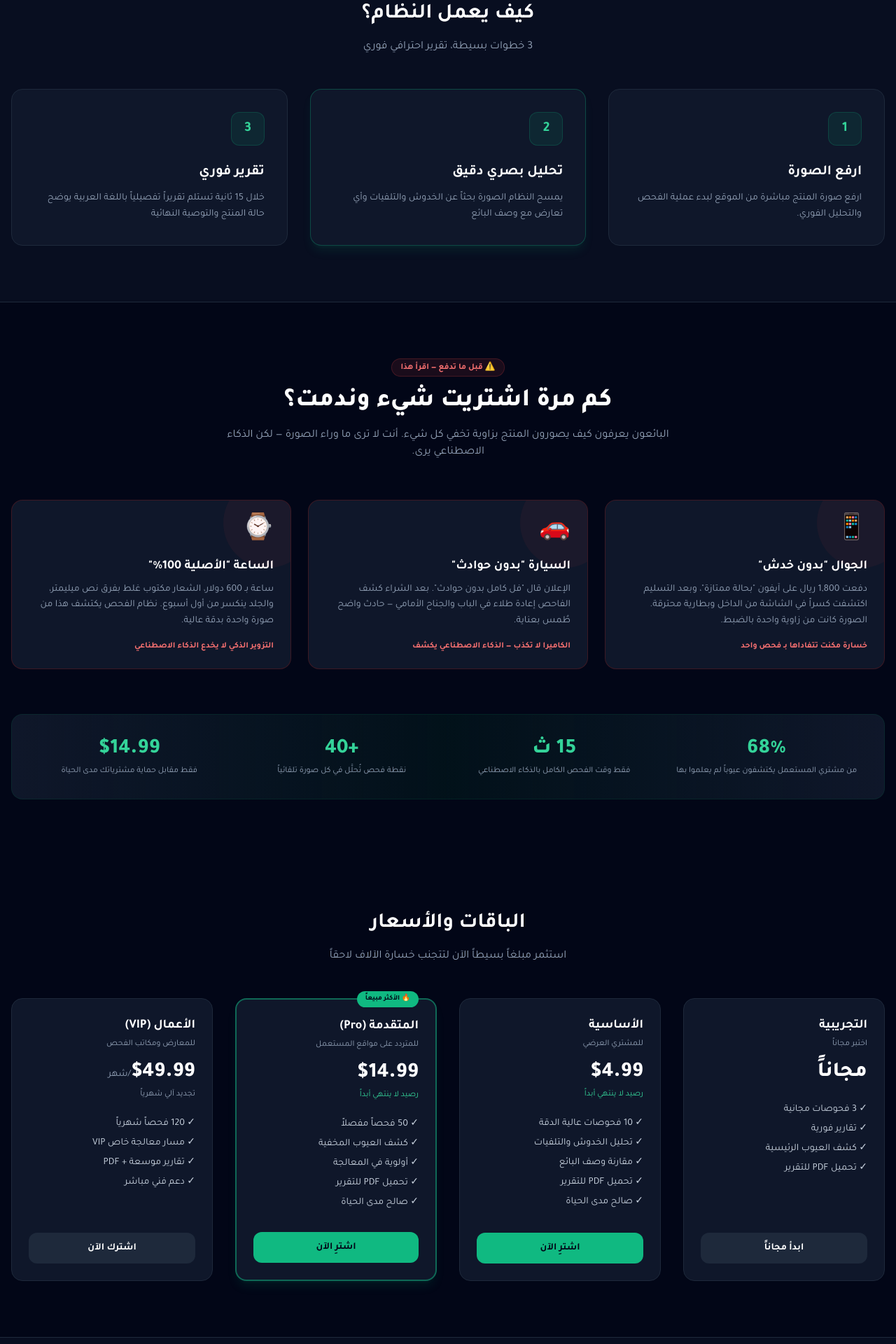
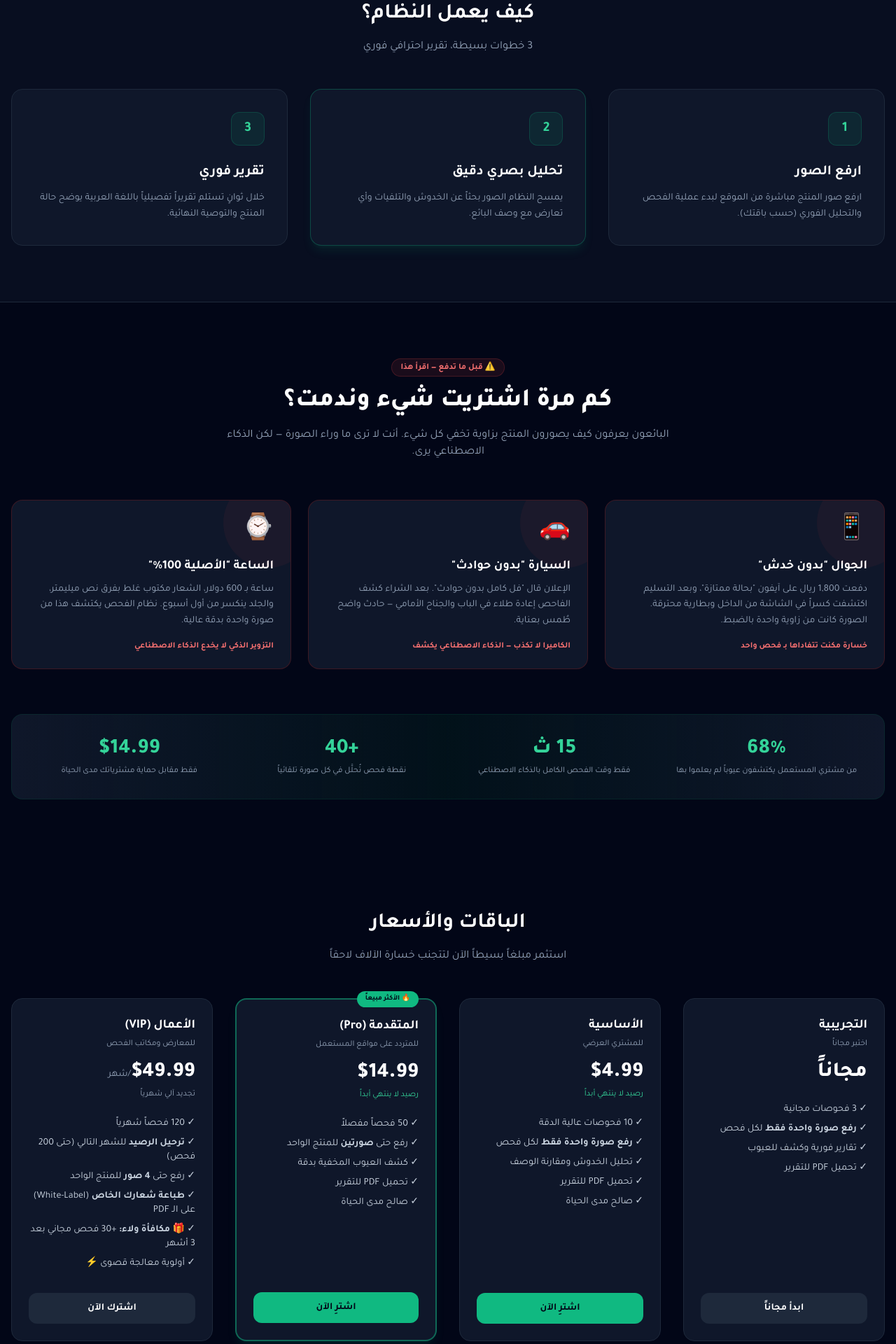
Before and after one commit to muhannadd0594-s/ai-inspector-2, a Flask app: page / in a window 1280 px wide. Shown: the part 920-2840 px from the top of the page at 70% size. Run offline with Flask 3, Linux system fonts and the light colour scheme; some libraries are stand-ins or nearby versions.

Commit message:
Update index.html

```diff
--- a/templates/index.html
+++ b/templates/index.html
@@ -61,6 +61,7 @@
 
 <!-- ─── Hidden logo data for PDF ─── -->
 <span id="logo-b64-store">ضع_كود_Base64_الخاص_بالشعار_هنا</span>
+
 <!-- ════════════════════════════════════════════
      MODALS
 ════════════════════════════════════════════ -->
@@ -210,7 +211,7 @@
     <span class="bg-gradient-to-r from-emerald-400 to-teal-300 bg-clip-text text-transparent">بدقة الخبراء وفي ثوانٍ</span>
   </h1>
   <p class="text-lg text-slate-400 max-w-2xl mx-auto mb-10">
-    ارفع صورة المنتج مع وصف قصير، وسيرسل نظامنا تقريراً تشخيصياً احترافياً فورياً.
+    ارفع صور المنتج مع وصف قصير، وسيرسل نظامنا تقريراً تشخيصياً احترافياً فورياً.
   </p>
 
   <!-- Upload Form -->
@@ -230,9 +231,13 @@
     </div>
 
     <div class="mb-4">
-      <label class="text-sm text-slate-400 block mb-1">صورة المنتج <span class="text-emerald-400">*</span></label>
+      <div class="flex justify-between items-end mb-1">
+        <label class="text-sm text-slate-400 block">صور المنتج <span class="text-emerald-400">*</span></label>
+        <span id="photo-limit-msg" class="text-xs text-slate-500">الحد الأقصى للصور: 1</span>
+      </div>
       <input id="upload-image" type="file" accept="image/*"
              class="w-full bg-slate-800 border border-slate-700 rounded-lg px-4 py-2.5 text-sm text-slate-300 file:mr-3 file:py-1 file:px-3 file:rounded file:border-0 file:text-xs file:font-semibold file:bg-emerald-500 file:text-slate-950 cursor-pointer">
+      <div id="cost-preview" class="hidden mt-2 text-xs font-semibold text-emerald-400"></div>
     </div>
 
     <button id="upload-btn" onclick="submitUpload()"
@@ -272,18 +277,18 @@
     <div class="grid grid-cols-1 md:grid-cols-3 gap-8">
       <div class="bg-slate-900 p-8 rounded-2xl border border-slate-800">
         <div class="w-12 h-12 bg-emerald-500/10 text-emerald-400 rounded-xl flex items-center justify-center font-bold text-xl mb-6 border border-emerald-500/20">1</div>
-        <h3 class="text-xl font-bold text-white mb-3">ارفع الصورة</h3>
-        <p class="text-slate-400 text-sm leading-relaxed">ارفع صورة المنتج مباشرة من الموقع لبدء عملية الفحص والتحليل الفوري.</p>
+        <h3 class="text-xl font-bold text-white mb-3">ارفع الصور</h3>
+        <p class="text-slate-400 text-sm leading-relaxed">ارفع صور المنتج مباشرة من الموقع لبدء عملية الفحص والتحليل الفوري (حسب باقتك).</p>
       </div>
       <div class="bg-slate-900 p-8 rounded-2xl border border-emerald-500/30 shadow-lg shadow-emerald-500/10">
         <div class="w-12 h-12 bg-emerald-500/10 text-emerald-400 rounded-xl flex items-center justify-center font-bold text-xl mb-6 border border-emerald-500/20">2</div>
         <h3 class="text-xl font-bold text-white mb-3">تحليل بصري دقيق</h3>
-        <p class="text-slate-400 text-sm leading-relaxed">يمسح النظام الصورة بحثاً عن الخدوش والتلفيات وأي تعارض مع وصف البائع</p>
+        <p class="text-slate-400 text-sm leading-relaxed">يمسح النظام الصور بحثاً عن الخدوش والتلفيات وأي تعارض مع وصف البائع.</p>
       </div>
       <div class="bg-slate-900 p-8 rounded-2xl border border-slate-800">
         <div class="w-12 h-12 bg-emerald-500/10 text-emerald-400 rounded-xl flex items-center justify-center font-bold text-xl mb-6 border border-emerald-500/20">3</div>
         <h3 class="text-xl font-bold text-white mb-3">تقرير فوري</h3>
-        <p class="text-slate-400 text-sm leading-relaxed">خلال 15 ثانية تستلم تقريراً تفصيلياً باللغة العربية يوضح حالة المنتج والتوصية النهائية</p>
+        <p class="text-slate-400 text-sm leading-relaxed">خلال ثوانٍ تستلم تقريراً تفصيلياً باللغة العربية يوضح حالة المنتج والتوصية النهائية.</p>
       </div>
     </div>
   </div>
@@ -365,8 +370,8 @@
         <div class="text-3xl font-extrabold text-white mb-6">مجاناً</div>
         <ul class="space-y-2 text-sm text-slate-300 mb-8">
           <li>✓ 3 فحوصات مجانية</li>
-          <li>✓ تقارير فورية</li>
-          <li>✓ كشف العيوب الرئيسية</li>
+          <li>✓ <strong>رفع صورة واحدة فقط</strong> لكل فحص</li>
+          <li>✓ تقارير فورية وكشف للعيوب</li>
           <li>✓ تحميل PDF للتقرير</li>
         </ul>
       </div>
@@ -385,8 +390,8 @@
         <p class="text-xs text-emerald-400 mb-6">رصيد لا ينتهي أبداً</p>
         <ul class="space-y-2 text-sm text-slate-300 mb-8">
           <li>✓ 10 فحوصات عالية الدقة</li>
-          <li>✓ تحليل الخدوش والتلفيات</li>
-          <li>✓ مقارنة وصف البائع</li>
+          <li>✓ <strong>رفع صورة واحدة فقط</strong> لكل فحص</li>
+          <li>✓ تحليل الخدوش ومقارنة الوصف</li>
           <li>✓ تحميل PDF للتقرير</li>
           <li>✓ صالح مدى الحياة</li>
         </ul>
@@ -407,8 +412,8 @@
         <p class="text-xs text-emerald-400 mb-6">رصيد لا ينتهي أبداً</p>
         <ul class="space-y-2 text-sm text-slate-300 mb-8">
   <li>✓ 50 فحصاً مفصلاً</li>
-          <li>✓ كشف العيوب المخفية</li>
-          <li>✓ أولوية في المعالجة</li>
+  <li>✓ رفع حتى <strong>صورتين</strong> للمنتج الواحد</li>
+  <li>✓ كشف العيوب المخفية بدقة</li>
   <li>✓ تحميل PDF للتقرير</li>
   <li>✓ صالح مدى الحياة</li>
 </ul>
@@ -428,9 +433,11 @@
         <p class="text-xs text-slate-400 mb-6">تجديد آلي شهرياً</p>
        <ul class="space-y-2 text-sm text-slate-300 mb-8">
   <li>✓ 120 فحصاً شهرياً</li>
-          <li>✓ مسار معالجة خاص VIP</li>
-          <li>✓ تقارير موسعة + PDF</li>
-          <li>✓ دعم فني مباشر</li>
+  <li>✓ <strong>ترحيل الرصيد</strong> للشهر التالي (حتى 200 فحص)</li>
+  <li>✓ رفع حتى <strong>4 صور</strong> للمنتج الواحد</li>
+  <li>✓ <strong>طباعة شعارك الخاص</strong> (White-Label) على الـ PDF</li>
+  <li>✓ <strong>🎁 مكافأة ولاء:</strong> +30 فحص مجاني بعد 3 أشهر</li>
+  <li>✓ أولوية معالجة قصوى ⚡</li>
 </ul>
       </div>
       <a href="https://ainspector.lemonsqueezy.com/checkout/buy/ceff30c8-9ba9-4c2a-bfb8-0cd520a9c072"
@@ -448,27 +455,47 @@
   <div class="max-w-4xl mx-auto px-4">
     <div class="text-center mb-12">
       <h2 class="text-3xl font-bold text-white mb-4">الأسئلة الشائعة</h2>
-      <p class="text-slate-400">كل ما تحتاج معرفته عن طريقة الفحص والرصيد وسياسة الاستخدام</p>
+      <p class="text-slate-400">كل ما تحتاج معرفته عن طريقة الفحص، الرصيد، ورفع الصور المتعددة</p>
     </div>
     <div class="space-y-4">
 
      <details class="group bg-slate-900 border border-slate-800 rounded-xl p-5 open:border-emerald-500/40">
   <summary class="flex items-center justify-between cursor-pointer text-white font-bold list-none">
-          <span>كيف يتم الفحص؟</span>
+    <span>هل يمكنني رفع أكثر من صورة للمنتج الواحد؟</span>
     <span class="text-emerald-400 text-xl group-open:rotate-45 transition-transform">+</span>
   </summary>
   <p class="text-slate-400 text-sm leading-relaxed mt-3">
-          ترفع صورة المنتج مع وصف مختصر (اختياري) عبر النموذج في الأعلى، ويقوم نظام الذكاء الاصطناعي بتحليل الصورة بحثاً عن الخدوش والتلفيات وأي تعارض مع وصف البائع، ثم يصدر تقريراً مفصلاً باللغة العربية خلال ثوانٍ معدودة. يمكنك بعدها تحميل التقرير بصيغة PDF مباشرة.
+    نعم، تتيح لك باقة (Pro) رفع حتى صورتين للمنتج، بينما تتيح لك باقة الأعمال (VIP) رفع حتى 4 صور لنفس المنتج لفحصه من عدة زوايا مختلفة وزيادة دقة التقرير.
   </p>
 </details>
 
       <details class="group bg-slate-900 border border-slate-800 rounded-xl p-5 open:border-emerald-500/40">
         <summary class="flex items-center justify-between cursor-pointer text-white font-bold list-none">
-          <span>كيف يعمل نظام الرصيد؟</span>
+          <span>ما هي ميزة ترحيل الرصيد لباقة الأعمال (VIP)؟</span>
           <span class="text-emerald-400 text-xl group-open:rotate-45 transition-transform">+</span>
         </summary>
         <p class="text-slate-400 text-sm leading-relaxed mt-3">
-          كل بريد إلكتروني يحصل تلقائياً على 3 فحوصات مجانية عند أول استخدام. بعد نفاد الرصيد المجاني، يمكنك شراء إحدى الباقات (الأساسية أو المتقدمة Pro أو VIP) ليُضاف الرصيد إلى حسابك فوراً. رصيد الباقات الأساسية والمتقدمة لا ينتهي أبداً، بينما تتجدد باقة VIP شهرياً.
+          إذا لم تستهلك كامل رصيدك الشهري في باقة VIP، سيتم ترحيل الرصيد المتبقي للشهر التالي تلقائياً بحد أقصى 200 فحص، وذلك طالما أن اشتراكك الشهري نشط. في حال إلغاء الاشتراك، يعود الرصيد إلى الصفر بنهاية الفترة.
+        </p>
+      </details>
+
+      <details class="group bg-slate-900 border border-slate-800 rounded-xl p-5 open:border-emerald-500/40">
+        <summary class="flex items-center justify-between cursor-pointer text-white font-bold list-none">
+          <span>هل يمكنني تخصيص تقرير PDF بشعار متجري؟</span>
+          <span class="text-emerald-400 text-xl group-open:rotate-45 transition-transform">+</span>
+        </summary>
+        <p class="text-slate-400 text-sm leading-relaxed mt-3">
+          نعم، المشتركون في باقة الأعمال (VIP) يمكنهم الاستفادة من ميزة (White-Label) حيث يتم طباعة شعار معرضك أو متجرك الخاص على كافة تقارير الفحص الصادرة بدلاً من شعار منصتنا.
+        </p>
+      </details>
+
+      <details class="group bg-slate-900 border border-slate-800 rounded-xl p-5 open:border-emerald-500/40">
+        <summary class="flex items-center justify-between cursor-pointer text-white font-bold list-none">
+          <span>كيف أحصل على مكافأة الاستمرارية؟</span>
+          <span class="text-emerald-400 text-xl group-open:rotate-45 transition-transform">+</span>
+        </summary>
+        <p class="text-slate-400 text-sm leading-relaxed mt-3">
+          نقدر عملاءنا المستمرين! المشتركون في باقة الأعمال (VIP) يحصلون تلقائياً على مكافأة 30 فحصاً مجانياً تضاف إلى رصيدهم عند إتمام 3 أشهر متواصلة من الاشتراك النشط.
         </p>
       </details>
 
@@ -478,17 +505,7 @@
           <span class="text-emerald-400 text-xl group-open:rotate-45 transition-transform">+</span>
         </summary>
         <p class="text-slate-400 text-sm leading-relaxed mt-3">
-          سيظهر لك تنبيه بأن الرصيد قد نفد، وسيتم توجيهك مباشرة إلى قسم الباقات والأسعار لاختيار الباقة المناسبة واستكمال الفحص فوراً بعد الشراء.
-        </p>
-      </details>
-
-      <details class="group bg-slate-900 border border-slate-800 rounded-xl p-5 open:border-emerald-500/40">
-        <summary class="flex items-center justify-between cursor-pointer text-white font-bold list-none">
-          <span>كيف أحمّل تقرير الفحص بصيغة PDF؟</span>
-          <span class="text-emerald-400 text-xl group-open:rotate-45 transition-transform">+</span>
-        </summary>
-        <p class="text-slate-400 text-sm leading-relaxed mt-3">
-          بعد اكتمال الفحص، يظهر تلقائياً زر "تحميل التقرير PDF" أسفل نتيجة الفحص مباشرة. التقرير يحتوي على لوغو الموقع، اسم المنتج، التاريخ، وجميع تفاصيل الفحص باللغة العربية. يعمل التحميل على أجهزة الكمبيوتر والجوالات (iOS وAndroid).
+          سيظهر لك تنبيه بأن الرصيد قد نفد، وسيتم توجيهك مباشرة إلى قسم الباقات والأسعار لاختيار الباقة المناسبة واستكمال الفحص فوراً بعد الشراء. رصيد الباقات الأساسية والمتقدمة لا ينتهي أبداً.
         </p>
       </details>
 
@@ -499,16 +516,6 @@
         </summary>
         <p class="text-slate-400 text-sm leading-relaxed mt-3">
           لا. تقرير AI Inspector أداة استشارية مساعدة تعتمد على التحليل البصري الآلي، وليست فحصاً ميكانيكياً أو قانونياً شاملاً. القرار النهائي للشراء أو البيع يعود إليك دائماً.
-        </p>
-      </details>
-
-      <details class="group bg-slate-900 border border-slate-800 rounded-xl p-5 open:border-emerald-500/40">
-        <summary class="flex items-center justify-between cursor-pointer text-white font-bold list-none">
-          <span>كيف أتواصل مع الدعم الفني؟</span>
-          <span class="text-emerald-400 text-xl group-open:rotate-45 transition-transform">+</span>
-        </summary>
-        <p class="text-slate-400 text-sm leading-relaxed mt-3">
-          راسلنا في أي وقت عبر البريد الإلكتروني <a href="mailto:akashiiso04@gmail.com" class="text-emerald-400 underline">akashiiso04@gmail.com</a> أو عبر نموذج التواصل في أسفل الصفحة. سنقوم بالرد عليك في أقرب وقت ممكن.
         </p>
       </details>
 
@@ -586,11 +593,67 @@ function sendContactEmail() {
   document.getElementById('contact-sent').classList.remove('hidden');
 }
 
+/* ── Credits logic & Multiple images control ── */
+let currentPhotoLimit = 1;
+
+document.addEventListener('DOMContentLoaded', () => {
+  document.getElementById('upload-email').addEventListener('blur', async function() {
+    const email = this.value.trim();
+    if (!email) return;
+    try {
+      const r = await fetch(`/credits?email=${encodeURIComponent(email)}`);
+      const d = await r.json();
+      if (d.credits !== undefined) {
+        const planLabel = d.plan === 'exempt' ? 'مفتوح / استثناء' : d.plan;
+        document.getElementById('credits-info').textContent =
+          `رصيدك الحالي: ${d.credits} فحص (باقة: ${planLabel})`;
+
+        /* Update multiple attribute based on photo_limit from API */
+        currentPhotoLimit = d.photo_limit || 1;
+        const fileInput = document.getElementById('upload-image');
+        const limitMsg = document.getElementById('photo-limit-msg');
+
+        if (currentPhotoLimit > 1) {
+          fileInput.setAttribute('multiple', 'multiple');
+        } else {
+          fileInput.removeAttribute('multiple');
+        }
+        limitMsg.textContent = `الحد الأقصى للصور: ${currentPhotoLimit}`;
+      }
+    } catch(e) {}
+  });
+
+  /* Calculate and show cost dynamically when files are selected */
+  document.getElementById('upload-image').addEventListener('change', function() {
+    let files = this.files;
+
+    // Validate limit
+    if (files.length > currentPhotoLimit) {
+      alert(`عذراً، باقتك الحالية تسمح برفع ${currentPhotoLimit} صورة كحد أقصى للمنتج الواحد.`);
+      const dt = new DataTransfer();
+      for (let i = 0; i < currentPhotoLimit; i++) {
+        dt.items.add(files[i]);
+      }
+      this.files = dt.files;
+      files = this.files;
+    }
+
+    const previewEl = document.getElementById('cost-preview');
+    if (files.length > 0) {
+      const cost = Math.max(1, Math.ceil(files.length / 2));
+      previewEl.textContent = `التكلفة المقدرة: ${cost} فحص (عدد الصور: ${files.length})`;
+      previewEl.classList.remove('hidden');
+    } else {
+      previewEl.classList.add('hidden');
+    }
+  });
+});
+
 /* ── Upload ── */
 async function submitUpload() {
   const email   = document.getElementById('upload-email').value.trim();
   const desc    = document.getElementById('upload-desc').value.trim();
-  const file    = document.getElementById('upload-image').files[0];
+  const files   = document.getElementById('upload-image').files;
   const errEl   = document.getElementById('upload-error');
   const resEl   = document.getElementById('result-area');
   const pdfArea = document.getElementById('pdf-area');
@@ -603,7 +666,7 @@ async function submitUpload() {
   pdfArea.classList.add('hidden');
 
   if (!email) { showError('يرجى إدخال بريدك الإلكتروني'); return; }
-  if (!file)  { showError('يرجى اختيار صورة'); return; }
+  if (files.length === 0)  { showError('يرجى اختيار صورة'); return; }
 
   btn.disabled = true;
   spinner.classList.remove('hidden');
@@ -612,7 +675,11 @@ async function submitUpload() {
   const form = new FormData();
   form.append('email',       email);
   form.append('description', desc);
-  form.append('image',       file);
+
+  // Append multiple images properly to match app.py logic
+  for (let i = 0; i < files.length; i++) {
+    form.append('images', files[i]);
+  }
 
   try {
     const resp = await fetch('/upload', { method: 'POST', body: form });
@@ -655,23 +722,6 @@ function showError(msg) {
   el.textContent = msg;
   el.classList.remove('hidden');
 }
-
-/* ── Credits blur check ── */
-document.addEventListener('DOMContentLoaded', () => {
-  document.getElementById('upload-email').addEventListener('blur', async function() {
-    const email = this.value.trim();
-    if (!email) return;
-    try {
-      const r = await fetch(`/credits?email=${encodeURIComponent(email)}`);
-      const d = await r.json();
-      if (d.credits !== undefined) {
-        const planLabel = d.plan === 'exempt' ? 'مفتوح / استثناء' : d.plan;
-        document.getElementById('credits-info').textContent =
-          `رصيدك الحالي: ${d.credits} فحص (باقة: ${planLabel})`;
-      }
-    } catch(e) {}
-  });
-});
 
 /* ════════════════════════════════════════════
    PDF GENERATOR — Print-to-PDF method
@@ -851,3 +901,5 @@ function downloadPDF() {
   win.document.close();
 }
 </script>
+</body>
+</html>
```
Lines whose indentation alone changed are shown as unchanged.
